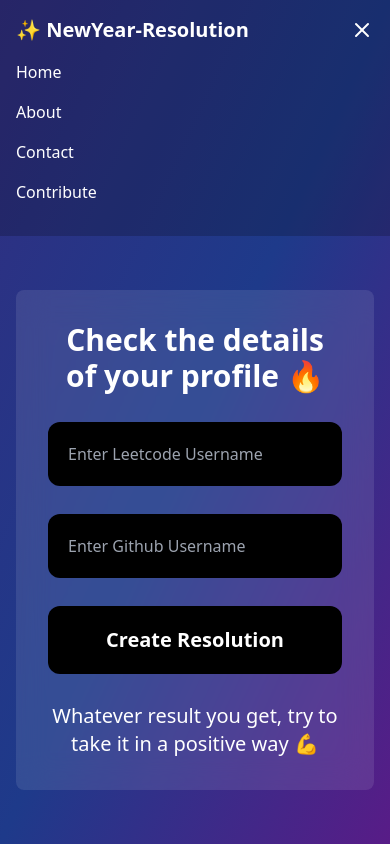
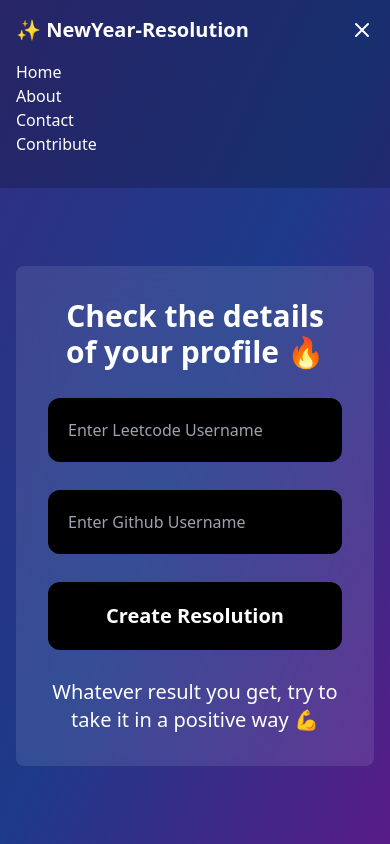
Before and after one commit to SuperexMack/NewYearResolutionCreator, a Next.js app in the folder Frontend/newyear/: page /userdata in a window 390 px wide. Both pictures are taken after a click on the button 362 px from the left and 30 px from the top of the page. Built offline with nearby package versions, Linux system fonts and the light colour scheme.

Commit message:
Some deployment

```diff
--- a/Frontend/newyear/app/Components/Navbar.js
+++ b/Frontend/newyear/app/Components/Navbar.js
@@ -44,7 +44,7 @@
               <button
                 className="relative text-lg font-medium text-white hover:text-blue-400 transition-colors group"
               >
-               <h1>Contribute</h1>
+               <Link href={"https://github.com/SuperexMack"}>Contribute</Link>
                 <span className="absolute bottom-0 left-0 w-0 h-0.5 bg-blue-400 group-hover:w-full transition-all duration-300" />
               </button>
           </div>
@@ -82,7 +82,7 @@
               <button
                 className="block w-full text-left px-4 py-3 text-lg font-medium text-white hover:bg-white/10 rounded-lg transition-colors"
               >
-                <h1>Contribute</h1>
+                <Link href={"https://github.com/SuperexMack"}>Contribute</Link>
               </button>
           </div>
         </div>
--- a/Frontend/newyear/app/userdata/page.js
+++ b/Frontend/newyear/app/userdata/page.js
@@ -3,6 +3,8 @@
 import { useState } from "react";
 import { Menu, X } from "lucide-react";
 import axios from "axios";
+import Link from "next/link";
+
 
 const Navbar = () => {
     const [isMenuOpen, setIsMenuOpen] = useState(false);
@@ -14,10 +16,10 @@
                     <div className="text-white text-xl font-bold">✨ NewYear-Resolution</div>
 
                     <div className="hidden md:flex gap-6">
-                        <h1 className="block text-white hover:text-gray-300">Home</h1>
-                        <h1 className="block text-white hover:text-gray-300">About</h1>
-                        <h1 className="block text-white hover:text-gray-300">Contact</h1>
-                        <h1 className="block text-white hover:text-gray-300">Contribute</h1>
+                        <Link href={"/"}><h1 className="block text-white hover:text-gray-300">Home</h1></Link>
+                        <Link><h1 className="block text-white hover:text-gray-300">About</h1></Link>
+                        <Link><h1 className="block text-white hover:text-gray-300">Contact</h1></Link>
+                        <Link href={"/https://github.com/SuperexMack"}><h1 className="block text-white hover:text-gray-300">Contribute</h1></Link>
                     </div>
 
                     <button
@@ -30,10 +32,10 @@
 
                 {isMenuOpen && (
                     <div className="md:hidden mt-4 space-y-4 pb-4">
-                        <h1 className="block text-white hover:text-gray-300">Home</h1>
-                        <h1 className="block text-white hover:text-gray-300">About</h1>
-                        <h1 className="block text-white hover:text-gray-300">Contact</h1>
-                        <h1 className="block text-white hover:text-gray-300">Contribute</h1>
+                        <Link href={"/"}><h1 className="block text-white hover:text-gray-300">Home</h1></Link>
+                        <Link><h1 className="block text-white hover:text-gray-300">About</h1></Link>
+                        <Link><h1 className="block text-white hover:text-gray-300">Contact</h1></Link>
+                        <Link href={'https://github.com/SuperexMack'}><h1 className="block text-white hover:text-gray-300">Contribute</h1></Link>
                     </div>
                 )}
             </div>
```
